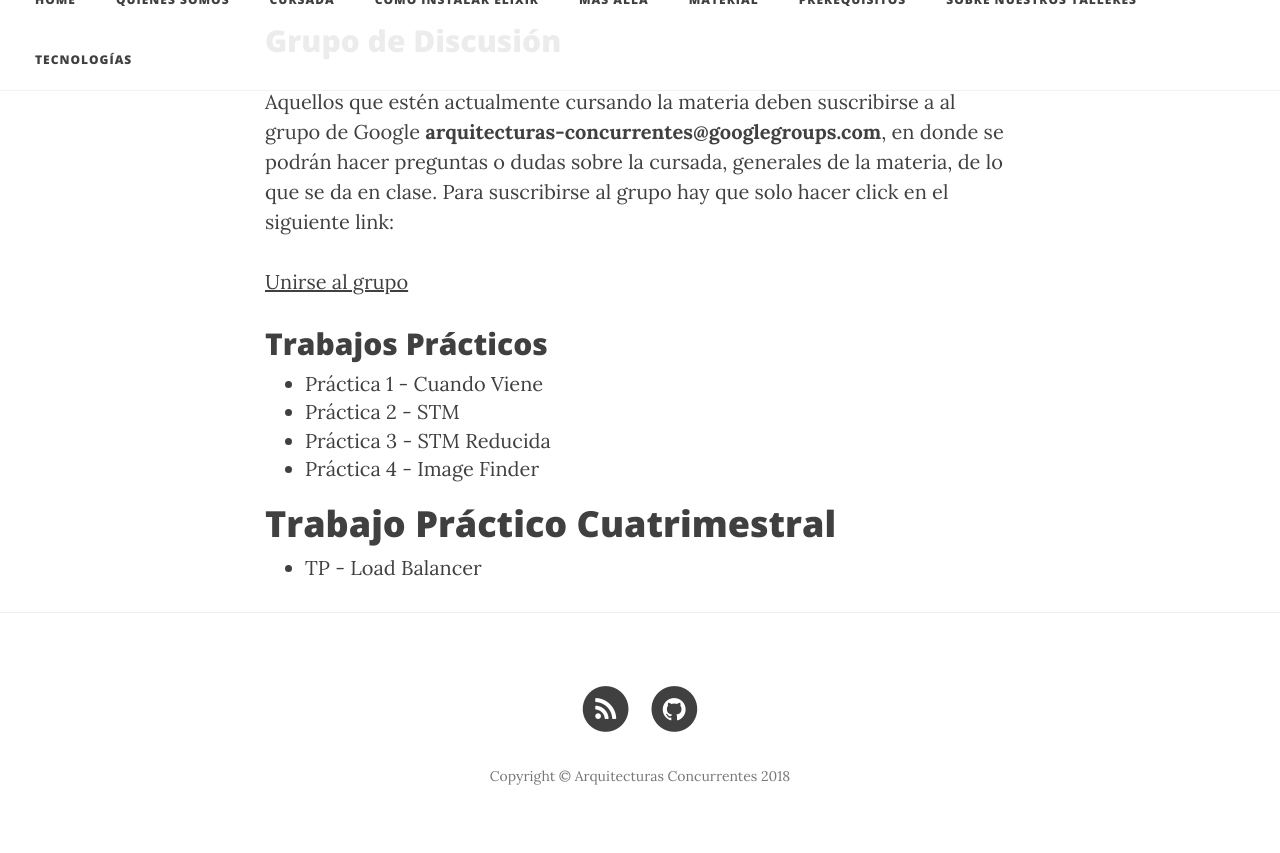
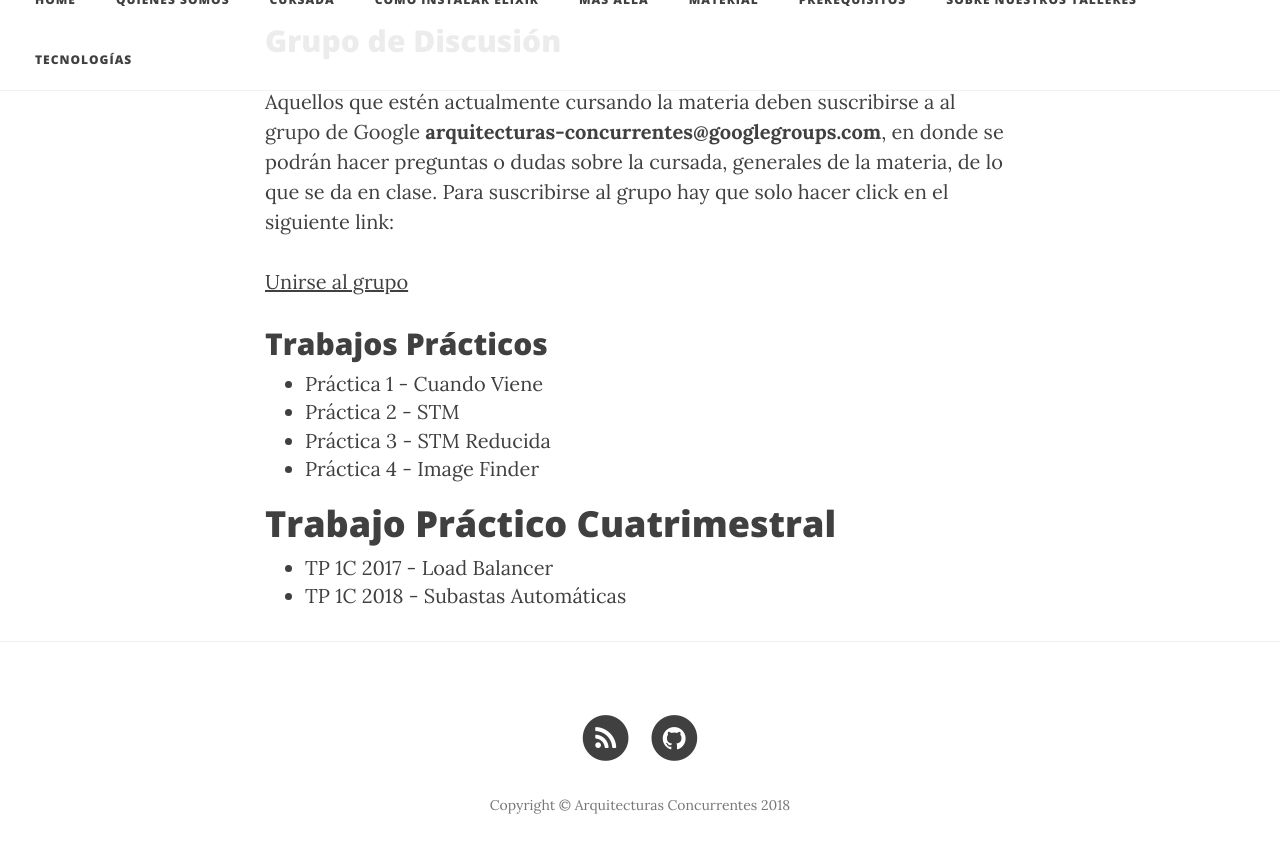
Before and after one commit to arquitecturas-concurrentes/arquitecturas-concurrentes.github.io, a Jekyll site: the page built from cusada.md, in a window 1280 px wide and 900 px high, scrolled down 2398 px, cut to the strip 19-872 px from the top of the window. Built offline with Jekyll 4.4.1, drawn with Linux system fonts in a browser that asks for light colours; nearby versions of some CDN libraries.

Commit message:
Update cusada.md

```diff
--- a/cusada.md
+++ b/cusada.md
@@ -36,4 +36,5 @@ hacer preguntas o dudas sobre la cursada, generales de la materia, de lo que se
 
 # Trabajo Práctico Cuatrimestral
 
-* [TP - Load Balancer](https://docs.google.com/document/d/1hGKI62Sm0U0BmGuITR31SfEJEYz6LRKKzl7ptXFOrxA/pub)
+* [TP 1C 2017 - Load Balancer](https://docs.google.com/document/d/1hGKI62Sm0U0BmGuITR31SfEJEYz6LRKKzl7ptXFOrxA/pub)
+* [TP 1C 2018 - Subastas Automáticas](https://docs.google.com/document/d/19LNOQ6UVRD1bX99NxAA7DfSlM4BvavbCQtwrhkj7U8c/)
```
